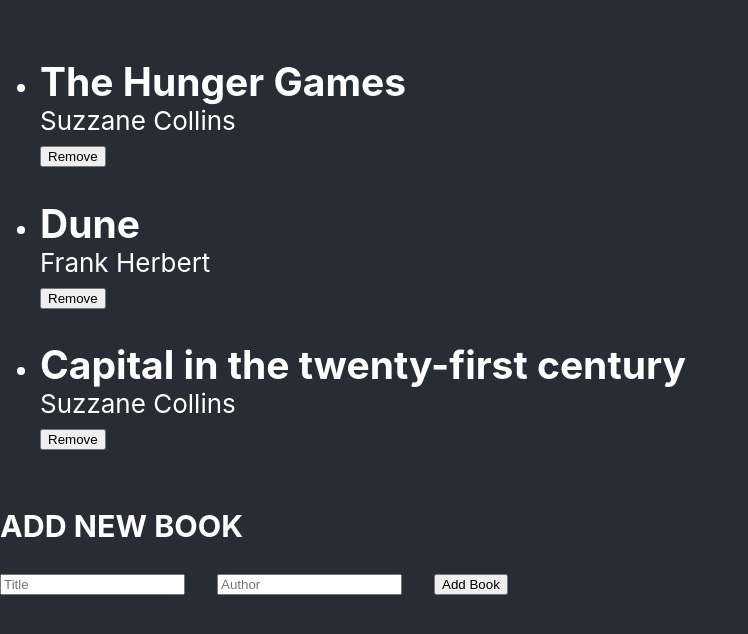
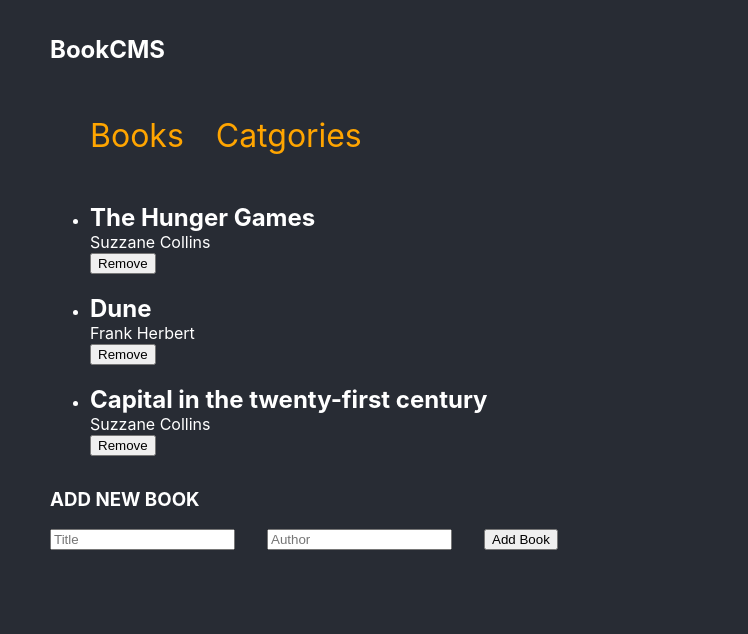
Before and after one commit to belmeetmule/bookstore, a React (Create React App) app: page / in a window 1280 px wide. Shown: the top 634 px of the page, without its empty margins (0-748 px from the left). Built offline with nearby package versions, Linux system fonts and the light colour scheme.

Commit message:
add navigation

```diff
--- a/src/App.js
+++ b/src/App.js
@@ -1,11 +1,18 @@
+import { Routes, Route } from 'react-router-dom';
 import './App.css';
 import BookContainer from './components/BookContainer';
+import NavBar from './components/NavBar';
+import Categories from './pages/Categories';
 
 function App() {
   return (
-    <div className="App">
-      <BookContainer />
-    </div>
+    <>
+      <NavBar />
+      <Routes>
+        <Route path="/" element={<BookContainer />} />
+        <Route path="/categories" element={<Categories />} />
+      </Routes>
+    </>
   );
 }
 
--- a/src/components/NavBar.js
+++ b/src/components/NavBar.js
@@ -0,0 +1,43 @@
+import React from 'react';
+import { NavLink } from 'react-router-dom';
+
+const Navbar = () => {
+  const links = [
+    {
+      id: 1,
+      path: '/',
+      text: 'Books',
+    },
+    {
+      id: 2,
+      path: '/categories',
+      text: 'Catgories',
+    },
+  ];
+
+  const navStyle = {
+    marginBottom: '3rem',
+  };
+
+  const headerStyle = {
+    display: 'inline-block',
+    marginRight: '2rem',
+  };
+  return (
+
+    <nav style={navStyle}>
+      <h1 style={headerStyle}>BookCMS</h1>
+      <ul className="menu">
+        {links.map((link) => (
+          <li key={link.id} className="menuItem">
+            <NavLink to={link.path} className="active-link">
+              {link.text}
+            </NavLink>
+          </li>
+        ))}
+      </ul>
+    </nav>
+  );
+};
+
+export default Navbar;
--- a/src/index.css
+++ b/src/index.css
@@ -1,5 +1,5 @@
 body {
-  margin: 0;
+  margin: 15px 50px;
   font-family: -apple-system, BlinkMacSystemFont, 'Segoe UI', 'Roboto', 'Oxygen',
     'Ubuntu', 'Cantarell', 'Fira Sans', 'Droid Sans', 'Helvetica Neue',
     sans-serif;
@@ -13,3 +13,16 @@ code {
   font-family: source-code-pro, Menlo, Monaco, Consolas, 'Courier New',
     monospace;
 }
+
+.menu{
+  display: flex;
+  gap: 2rem;
+  list-style: none;
+  margin-right: 2rem;
+  font-size: 2rem;
+}
+
+a.active-link{
+  color: orange;
+  text-decoration: none;
+}
--- a/src/index.js
+++ b/src/index.js
@@ -1,11 +1,14 @@
 import React from 'react';
 import ReactDOM from 'react-dom/client';
 import './index.css';
+import { BrowserRouter } from 'react-router-dom';
 import App from './App';
 
 const root = ReactDOM.createRoot(document.getElementById('root'));
 root.render(
   <React.StrictMode>
-    <App />
+    <BrowserRouter>
+      <App />
+    </BrowserRouter>
   </React.StrictMode>,
 );
--- a/src/pages/Categories.js
+++ b/src/pages/Categories.js
@@ -0,0 +1,7 @@
+import React from 'react';
+
+const Categories = () => (
+  <button type="button">Check Status</button>
+);
+
+export default Categories;
```
Also changed, not shown: src/pages/Books.js (+10 -0 lines), 1 other file (tests, documents, lock files or other folders).
